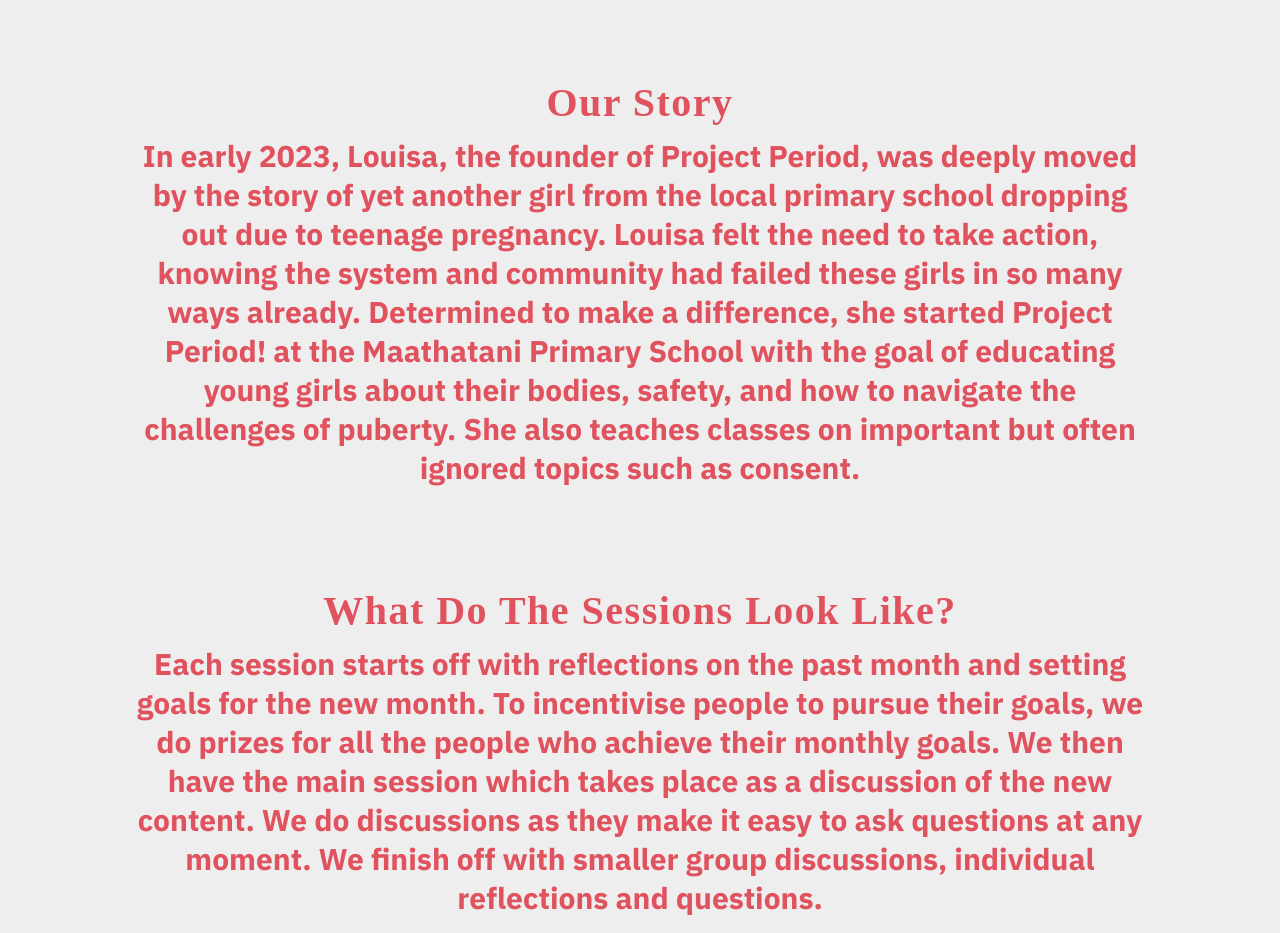
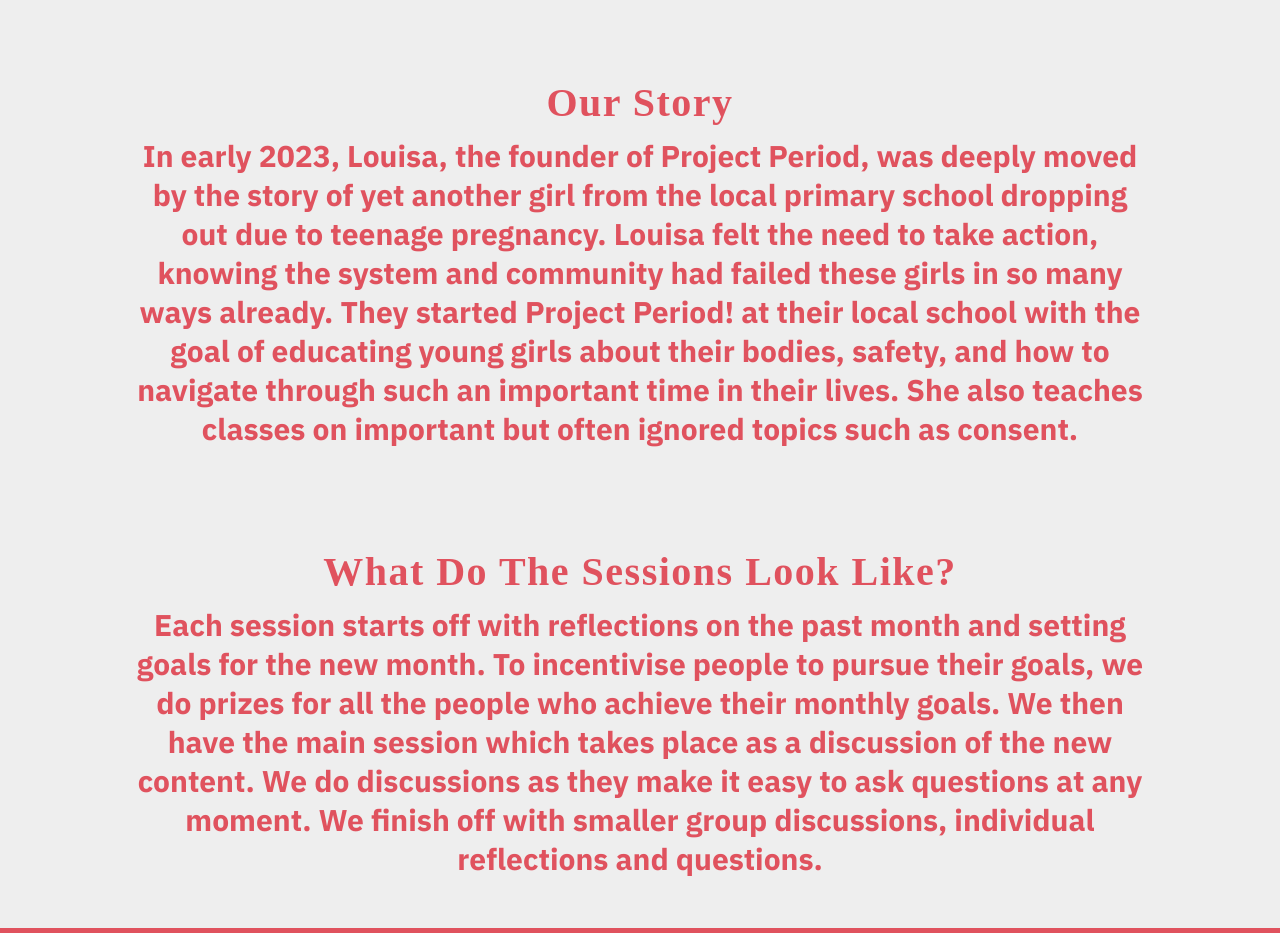
Before and after one commit to projectperiod-ke/projectperiod-ke.github.io, a plain HTML site: page about.html in a window 1280 px wide. Shown: the part 1260-2193 px from the top of the page. Drawn offline with Linux system fonts and the light colour scheme; a web font is replaced by a local one.

Commit message:
Update about.html

```diff
--- a/about.html
+++ b/about.html
@@ -68,11 +68,10 @@
                 the local primary school dropping out due to teenage
                 pregnancy. Louisa felt the need to take action,
                 knowing the system and community had failed these
-                girls in so many ways already. Determined to make
-                a difference, she started Project Period! at the
-                Maathatani Primary School with the goal of educating
+                girls in so many ways already. They started Project Period! at their
+                local school with the goal of educating
                 young girls about their bodies, safety, and how to
-                navigate the challenges of puberty. She also teaches
+                navigate through such an important time in their lives. She also teaches
                 classes on important but often ignored topics such as
                 consent.</p>
 
```
